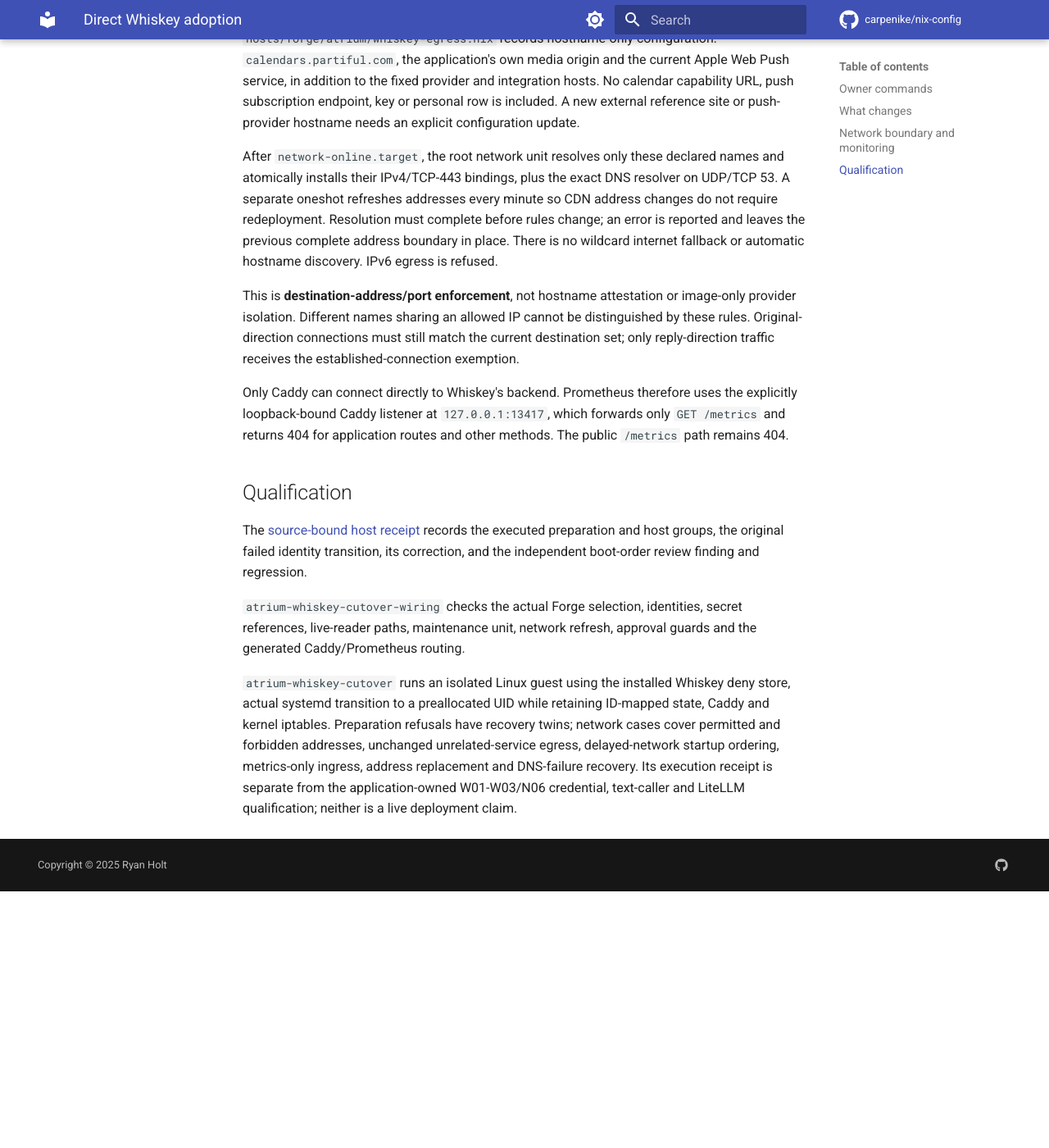
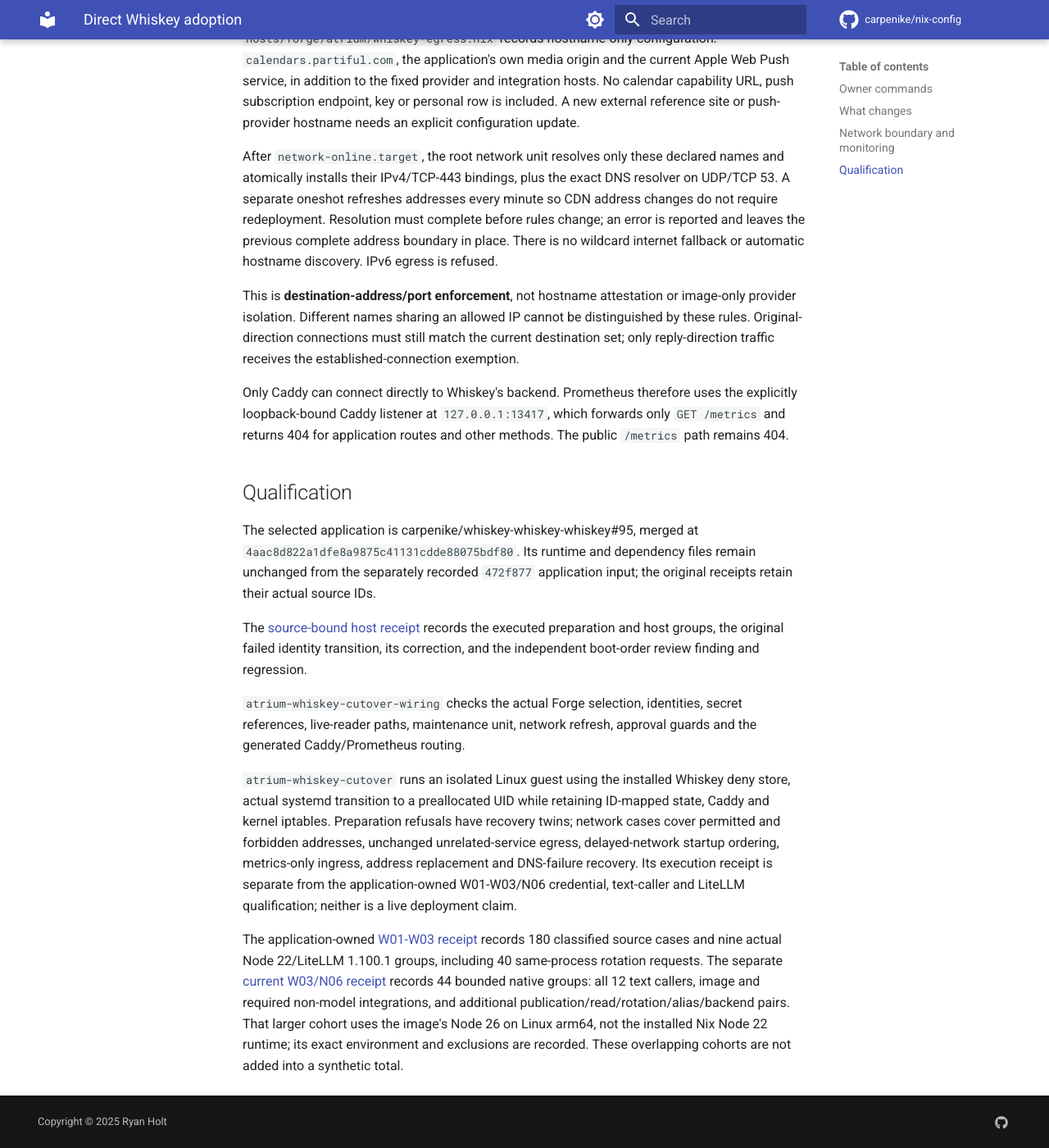
Before and after one commit to carpenike/nix-config, an MkDocs documentation site: the page built from docs/services/atrium-whiskey-cutover.md, in a window 1280 px wide and 1400 px high, scrolled down 1733 px. Shown: the whole window at 82% size. Built offline with MkDocs 1.6.1 and Material for MkDocs 9.7.7, drawn with Linux system fonts in a browser that asks for light colours; comment, search, counter and statistics services are not loaded; before the commit the page ends 2820 px from its top, so only the background shows below that.

Commit message:
build: select merged current Whiskey qualification release
Select carpenike/whiskey-whiskey-whiskey#95 at4aac8d8. Its application runtime matches the originally qualified472f877; retain original evidence IDs and record exact tree equivalence. The selected installed Linux package passes all9 preparation and7 host groups; the complete Forge closure builds without activation.

Co-authored-by: Copilot <223556219+Copilot@users.noreply.github.com>

Copilot-Session: 07549712-8ad0-4630-9bd3-ac67b7a539cc

```diff
--- a/docs/services/atrium-whiskey-cutover.md
+++ b/docs/services/atrium-whiskey-cutover.md
@@ -100,6 +100,11 @@ The public `/metrics` path remains 404.
 
 ## Qualification
 
+The selected application is carpenike/whiskey-whiskey-whiskey#95, merged at
+`4aac8d822a1dfe8a9875c41131cdde88075bdf80`. Its runtime and dependency files
+remain unchanged from the separately recorded `472f877` application input;
+the original receipts retain their actual source IDs.
+
 The [source-bound host receipt](evidence/atrium-whiskey-cutover.json) records the
 executed preparation and host groups, the original failed identity transition,
 its correction, and the independent boot-order review finding and regression.
@@ -118,3 +123,14 @@ replacement and DNS-failure recovery.
 Its execution receipt is separate from the application-owned W01-W03/N06
 credential, text-caller and LiteLLM qualification; neither is a live deployment
 claim.
+
+The application-owned
+[W01-W03 receipt](https://github.com/carpenike/whiskey-whiskey-whiskey/blob/4aac8d822a1dfe8a9875c41131cdde88075bdf80/docs/evidence/ATR-W01-W03-adoption-ad23136.json)
+records 180 classified source cases and nine actual Node 22/LiteLLM 1.100.1
+groups, including 40 same-process rotation requests. The separate
+[current W03/N06 receipt](https://github.com/carpenike/atrium/blob/15ae109b79f4d459d1badf0ee78aea4f39e0df14/harness/evidence/ATR-N07-W03-current-adoption-handoff.json)
+records 44 bounded native groups: all 12 text callers, image and required
+non-model integrations, and additional publication/read/rotation/alias/backend
+pairs. That larger cohort uses the image's Node 26 on Linux arm64, not the
+installed Nix Node 22 runtime; its exact environment and exclusions are recorded.
+These overlapping cohorts are not added into a synthetic total.
```
Also changed, not shown: docs/services/evidence/atrium-whiskey-cutover.json (+12 -0 lines), 3 other files.
